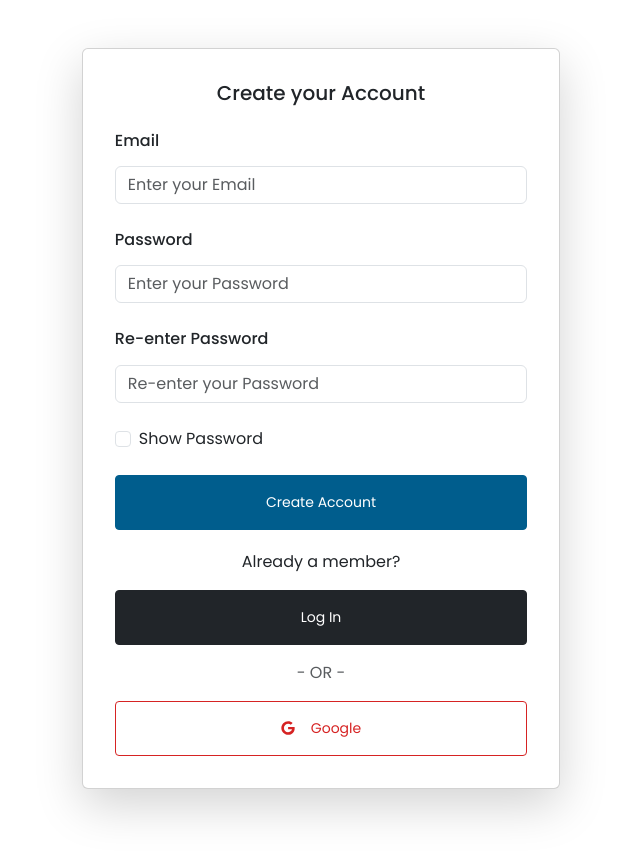
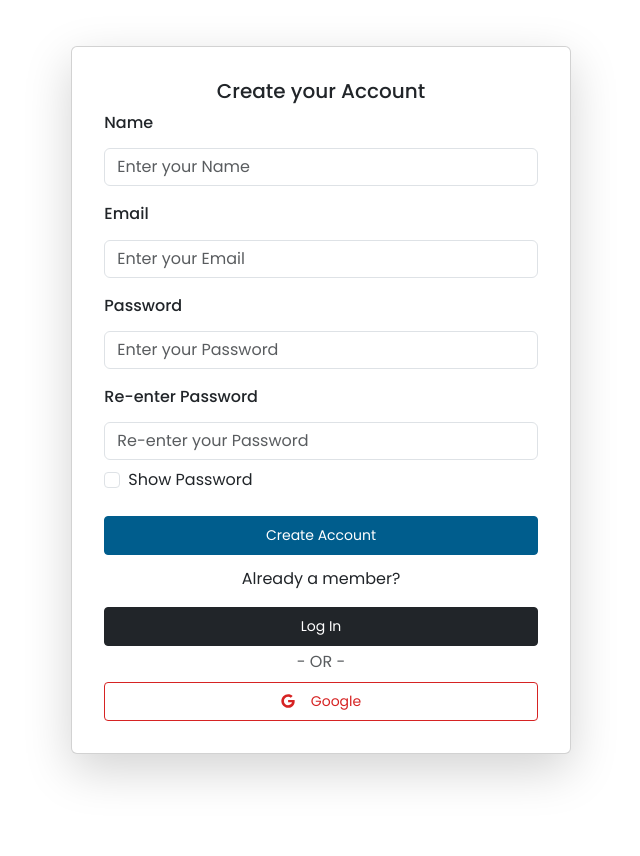
Before and after one commit to TheCodingWizard27/Capstone, a React (Create React App) app in the folder frontend/: page /register in a window 1280 px wide. Shown: the top 856 px of the page, without its empty margins (319-959 px from the left). After the commit the page ends 824 px from the top, so only its background shows below. Built offline with nearby package versions, Linux system fonts and the light colour scheme; no server answers.

Commit message:
changes in login and register page

```diff
--- a/frontend/src/pages/register.js
+++ b/frontend/src/pages/register.js
@@ -12,6 +12,7 @@ const Register = () => {
   const navigate = useNavigate();
   const { userLoggedIn } = useAuth();
 
+  const [name, setName] = useState('');
   const [email, setEmail] = useState('');
   const [password, setPassword] = useState('');
   const [confirmPassword, setConfirmPassword] = useState('');
@@ -37,10 +38,7 @@ const Register = () => {
           throw new Error('Passwords do not match');
         }
 
-       await doCreateUserWithEmailAndPassword(
-          email,
-          password
-        );
+        await doCreateUserWithEmailAndPassword(email, password);
         navigate('/home');
       } catch (error) {
         setErrorMessage(error.message);
@@ -68,25 +66,36 @@ const Register = () => {
   return (
     <Container
       fluid
-      className="vh-auto d-flex align-items-center justify-content-center mb-5 mt-5"
-      style={{ width: '100%' }}
+      className="vh-100 d-flex align-items-center justify-content-center"
     >
-      <Row style={{ minWidth: '40%' }}>
-        <Col className="d-flex align-items-center justify-content-center h-auto">
-          <Card
-            style={{ width: '100%', minWidth: '300px', maxWidth: '1000px' }}
-            className="p-3 shadow-lg h-100"
-          >
-            <Card.Body className="d-flex flex-column justify-content-center">
-              <h5 className="text-center mb-4">Create your Account</h5>
+      <Row className="w-100 justify-content-center">
+        <Col xs={12} sm={10} md={8} lg={6} xl={5}>
+          <Card className="p-3 shadow-lg">
+            <Card.Body>
+              <h5 className="text-center mb-2">Create your Account</h5>
               {errorMessage && (
                 <div className="alert alert-danger text-center">
                   {errorMessage}
                 </div>
               )}
-              <Form className="w-100" onSubmit={onSubmit}>
+              <Form onSubmit={onSubmit}>
+                {/* Name field */}
+                <Form.Group controlId="formName" className="mb-3">
+                  <Form.Label>
+                    <h6>Name</h6>
+                  </Form.Label>
+                  <Form.Control
+                    size="md"
+                    type="name"
+                    placeholder="Enter your Name"
+                    value={name}
+                    onChange={(e) => setName(e.target.value)}
+                    disabled={isRegistering}
+                  />
+                </Form.Group>
+
                 {/* Email field */}
-                <Form.Group controlId="formEmail" className="mb-4">
+                <Form.Group controlId="formEmail" className="mb-3">
                   <Form.Label>
                     <h6>Email</h6>
                   </Form.Label>
@@ -101,7 +110,7 @@ const Register = () => {
                 </Form.Group>
 
                 {/* Password field */}
-                <Form.Group controlId="formPassword" className="mb-4">
+                <Form.Group controlId="formPassword" className="mb-3">
                   <Form.Label>
                     <h6>Password</h6>
                   </Form.Label>
@@ -116,7 +125,7 @@ const Register = () => {
                 </Form.Group>
 
                 {/* Re-enter Password field */}
-                <Form.Group controlId="formReEnterPassword" className="mb-4">
+                <Form.Group controlId="formReEnterPassword" className="mb-2">
                   <Form.Label>
                     <h6>Re-enter Password</h6>
                   </Form.Label>
@@ -143,7 +152,7 @@ const Register = () => {
                 {/* Create Account button */}
                 <Button
                   variant="primary"
-                  className="w-100 py-3 mb-3"
+                  className="w-100 py-2 mb-2"
                   type="submit"
                   size="sm"
                   disabled={isRegistering}
@@ -157,7 +166,7 @@ const Register = () => {
                   <Link to="/signIn" className="w-100">
                     <Button
                       variant="dark"
-                      className="w-100 py-3 mb-3"
+                      className="w-100 py-2 mb-1"
                       size="sm"
                     >
                       Log In
@@ -166,14 +175,14 @@ const Register = () => {
                 </div>
 
                 {/* OR separator */}
-                <div className="text-center mb-3">
+                <div className="text-center mb-2">
                   <span className="text-muted">- OR -</span>
                 </div>
 
                 {/* Sign In with Google button */}
                 <Button
                   variant="outline-secondary"
-                  className="w-100 mt-3 py-3 d-flex align-items-center justify-content-center"
+                  className="w-100 mt-2 py-2 d-flex align-items-center justify-content-center"
                   size="sm"
                   onClick={onGoogleSignIn}
                   disabled={isRegistering}
--- a/frontend/src/pages/signIn.js
+++ b/frontend/src/pages/signIn.js
@@ -61,25 +61,21 @@ const SignIn = () => {
   return (
     <Container
       fluid
-      className="vh-auto d-flex align-items-center justify-content-center mb-5 mt-5"
-      style={{ width: '100%' }}
+      className="vh-100 d-flex align-items-center justify-content-center"
     >
-      <Row style={{ minWidth: '40%' }}>
-        <Col className="d-flex align-items-center justify-content-center h-auto">
-          <Card
-            style={{ width: '100%', minWidth: '300px', maxWidth: '1000px' }}
-            className="p-3 shadow-lg h-100"
-          >
-            <Card.Body className="d-flex flex-column justify-content-center">
-              <h5 className="text-center mb-4">Sign In</h5>
+      <Row className="w-100 justify-content-center">
+        <Col xs={12} sm={10} md={8} lg={6} xl={5}>
+          <Card className="p-3 shadow-lg">
+            <Card.Body>
+              <h5 className="text-center mb-4 mt-4">Sign In</h5>
               {errorMessage && (
                 <div className="alert alert-danger text-center">
                   {errorMessage}
                 </div>
               )}
-              <Form className="w-100" onSubmit={onSubmit}>
+              <Form onSubmit={onSubmit}>
                 {/* Email field */}
-                <Form.Group controlId="formEmail" className="mb-4">
+                <Form.Group controlId="formEmail" className="mb-3">
                   <Form.Label>
                     <h6>Email</h6>
                   </Form.Label>
@@ -94,13 +90,13 @@ const SignIn = () => {
                 </Form.Group>
 
                 {/* Password field */}
-                <Form.Group controlId="formPassword" className="mb-4">
+                <Form.Group controlId="formPassword" className="mb-3">
                   <Form.Label>
                     <h6>Password</h6>
                   </Form.Label>
                   <Form.Control
                     size="md"
-                    type={showPassword ? 'text' : 'password'} // Toggle between 'text' and 'password' type
+                    type={showPassword ? 'text' : 'password'}
                     placeholder="Enter your Password"
                     value={password}
                     onChange={(e) => setPassword(e.target.value)}
@@ -109,7 +105,7 @@ const SignIn = () => {
                 </Form.Group>
 
                 {/* Checkbox for Show/Hide Password */}
-                <Form.Group controlId="formBasicCheckbox" className="mb-4">
+                <Form.Group controlId="formBasicCheckbox" className="mb-3">
                   <Form.Check
                     type="checkbox"
                     label={showPassword ? 'Hide Password' : 'Show Password'}
@@ -135,7 +131,7 @@ const SignIn = () => {
                 {/* Sign In button */}
                 <Button
                   variant="primary"
-                  className="w-100 py-3 mb-3 mt-3"
+                  className="w-100 py-2 mb-3 mt-3"
                   type="submit"
                   size="sm"
                   disabled={isSigningIn}
@@ -146,7 +142,7 @@ const SignIn = () => {
                 {/* Sign In with Google button */}
                 <Button
                   variant="outline-secondary"
-                  className="w-100 mt-3 py-3 d-flex align-items-center justify-content-center"
+                  className="w-100 mt-3 py-2 d-flex align-items-center justify-content-center"
                   size="sm"
                   onClick={onGoogleSignIn}
                   disabled={isSigningIn}
@@ -156,18 +152,18 @@ const SignIn = () => {
                 </Button>
 
                 {/* OR separator */}
-                <div className="text-center mt-4 mb-2">
+                <div className="text-center mt-2 mb-2">
                   <span className="text-muted">- OR -</span>
                 </div>
 
                 {/* Don't have an account text */}
-                <div className="text-center mt-3">
+                <div className="text-center mt-2">
                   <p>Don't have an account yet?</p>
                 </div>
 
                 {/* Register button wrapped in Link */}
                 <Link to="/register" className="w-100">
-                  <Button variant="dark" className="w-100 py-3 mt-2" size="sm">
+                  <Button variant="dark" className="w-100 py-2 mt-1" size="sm">
                     Register
                   </Button>
                 </Link>
```
Also changed, not shown: frontend/src/components/dropUser.js (+8 -12 lines).
